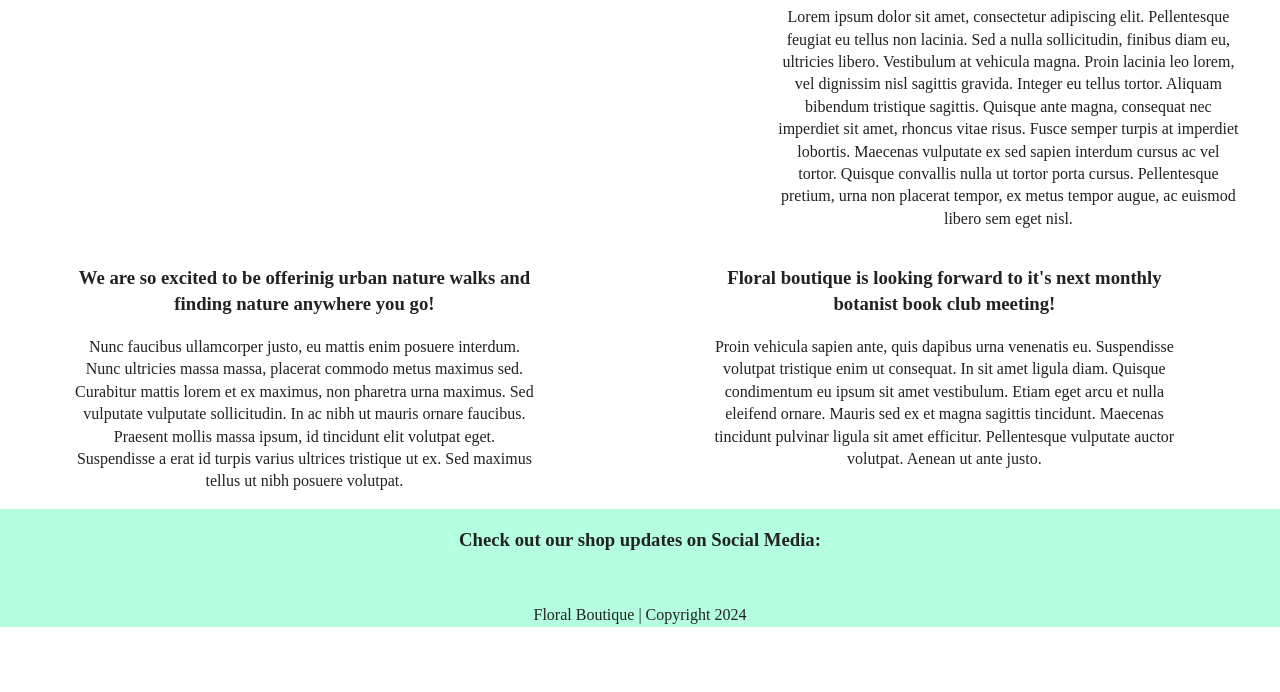
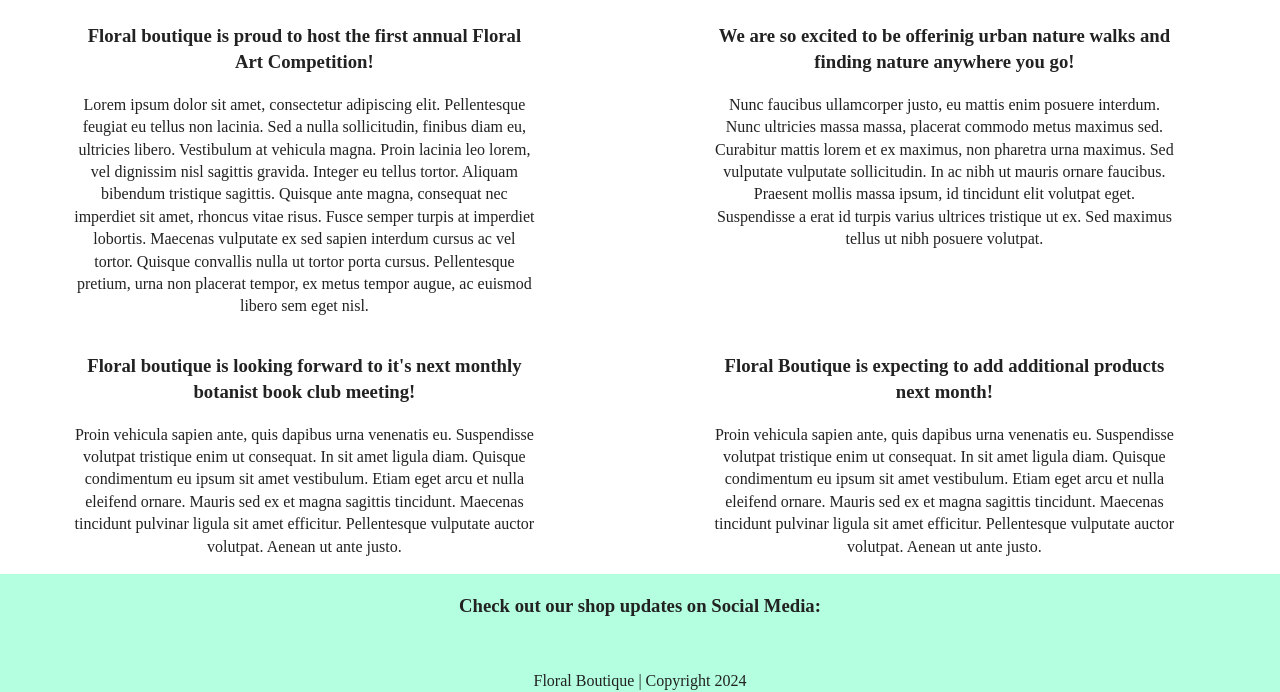
Before and after one commit to saxby-b/floral-boutique, a website: page news/index.html in a window 1280 px wide. Shown: the part 138-830 px from the top of the page. Before the commit the page ends 800 px from the top, so only its background shows below. Drawn offline with Linux system fonts and the light colour scheme; files that its build step writes are made by us from their sources; files whose address does not match are found by name.

Commit message:
Updated news page content and styles

```diff
--- a/css/main.css
+++ b/css/main.css
@@ -262,10 +262,6 @@ textarea {
     flex-flow: row wrap;
   }
 
-  h1 {
-    width: 768px;
-    text-align: center;
-  }
 
   footer .content-wrapper {
     display: flex;
@@ -305,13 +301,20 @@ textarea {
 
   }
 
+  /* Latest News Page */
+
+  h1.news {
+    width: 100%;
+    text-align: center;
+  }
+
   main .news {
     display: flex;
     justify-content: space-around;
     flex-flow: row wrap;
     width: 768px;
   }
-  .competition, .book-club, .nature-walk {
+  .competition, .book-club, .nature-walk, .additional {
     width: 40%;
 
   }
@@ -331,13 +334,16 @@ textarea {
 }
 
 @media only screen and (min-width: 1200px) {
-  h1 {
-    width: 1200px;
-  }
 
   div .social {
     width: 1200px;
   }
+}
+
+/*Latest News Page */
+
+h1.news {
+  width: 100%;
 }
 
 @media print,
--- a/news/index.html
+++ b/news/index.html
@@ -94,6 +94,18 @@
             </p>
           </article>
         </div>
+        <div class="additional">
+          <article>
+            <h3> Floral Boutique is expecting to add additional products next month! </h3>
+            <p> Proin vehicula sapien ante, quis dapibus urna venenatis eu.
+              Suspendisse volutpat tristique enim ut consequat. In sit amet
+              ligula diam. Quisque condimentum eu ipsum sit amet vestibulum.
+              Etiam eget arcu et nulla eleifend ornare. Mauris sed ex et magna
+              sagittis tincidunt. Maecenas tincidunt pulvinar ligula sit amet
+              efficitur. Pellentesque vulputate auctor volutpat. Aenean ut ante
+              justo.</p>
+          </article>
+        </div>
       </div>
     </main>
 
```
